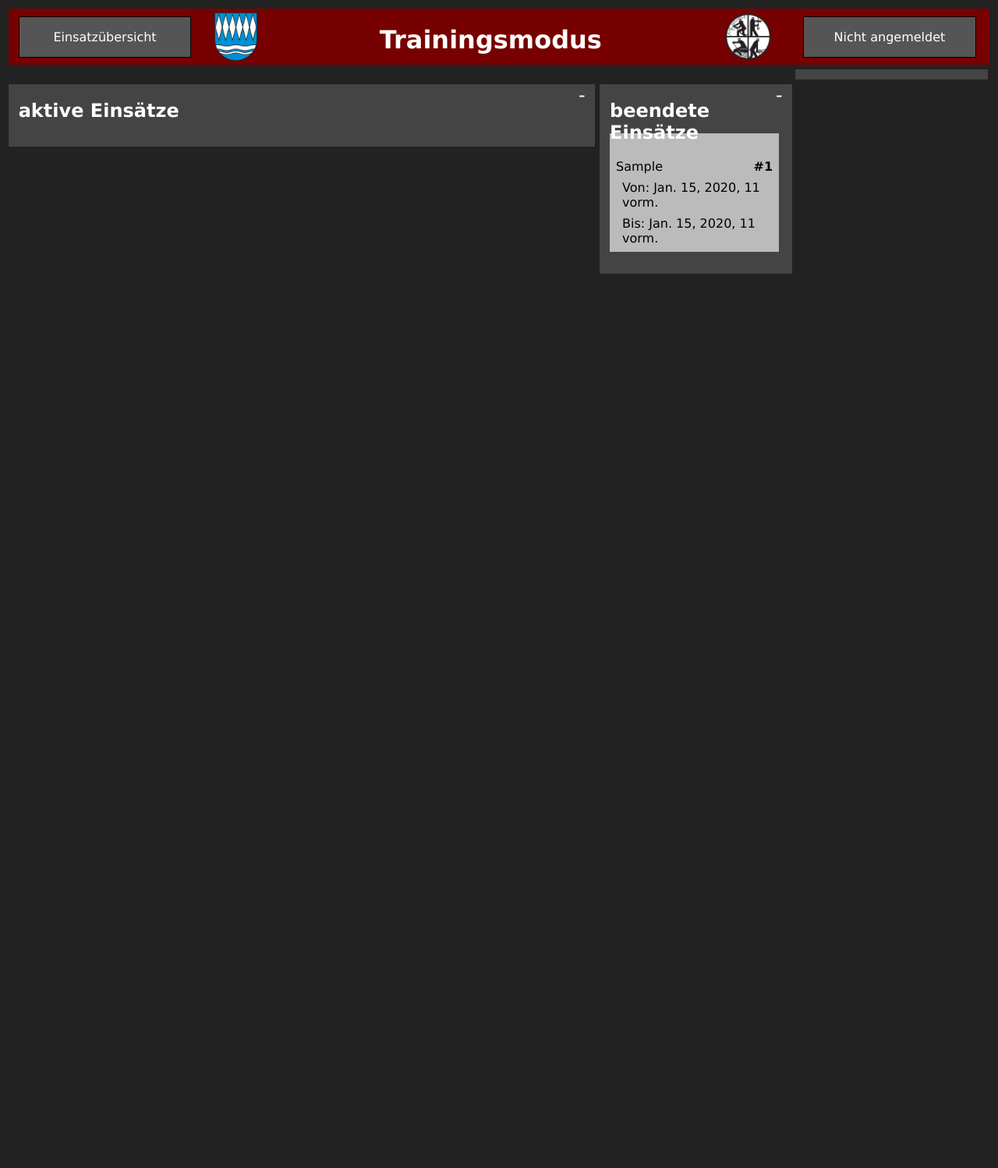
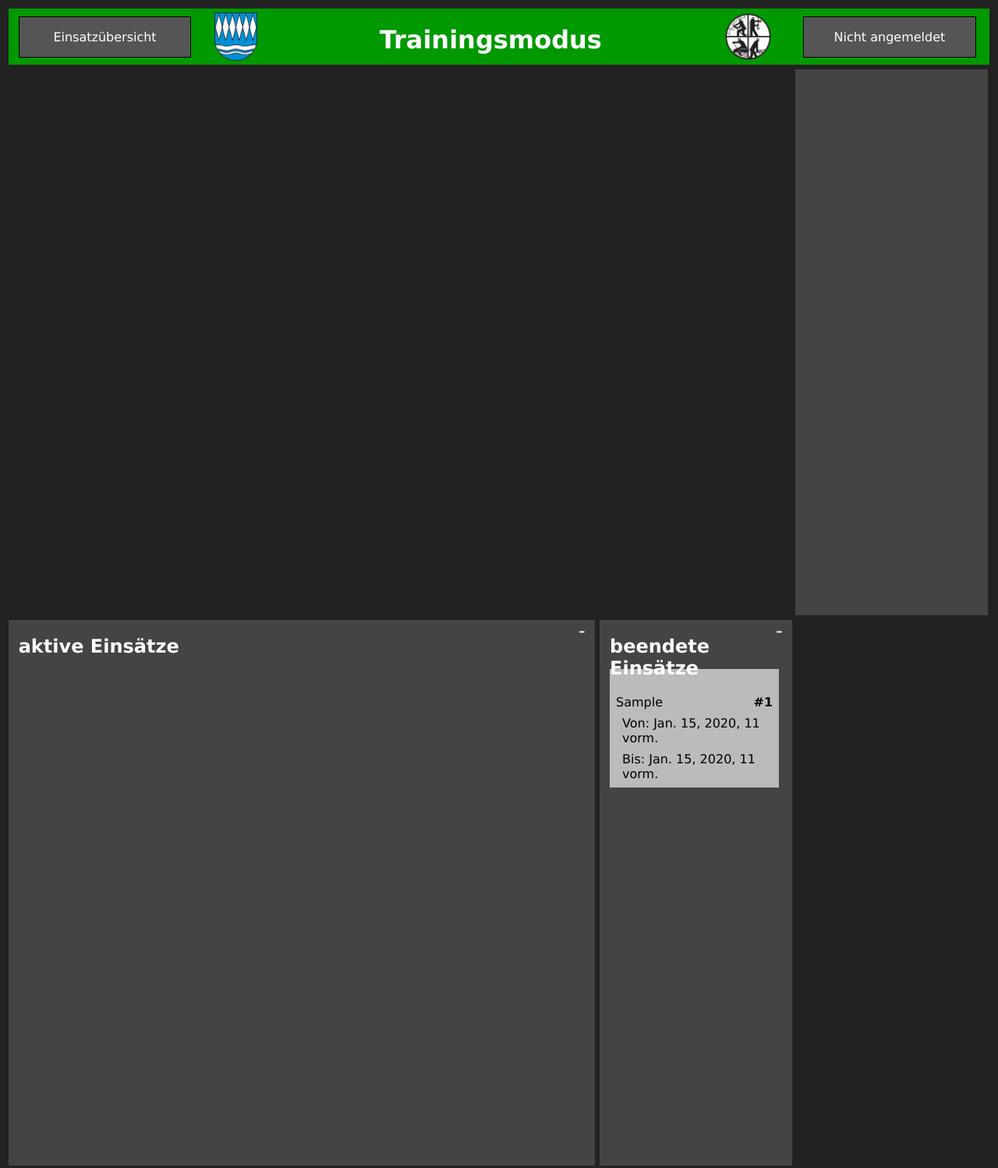
Before and after one commit to its-Marvin/Einsatzdoku, a Django app: page /doku/training/ in a window 1280 px wide. Shown: the whole page at 78% size. Before the commit the page ends 351 px from the top, so only its background shows below. Run offline with Django 3.2, Linux system fonts and the light colour scheme; tables that the repository leaves empty hold one stand-in row (values such as "Sample post").

Commit message:
optimized design based on user feedback

```diff
--- a/doku/static/doku/style.css
+++ b/doku/static/doku/style.css
@@ -20,9 +20,23 @@
 * {
   box-sizing: border-box;
 }
+
+::-webkit-scrollbar {
+    width: 1px;
+}
+
+::-webkit-scrollbar-track {
+  background: var(--highlight-text-color);
+}
+
+::-webkit-scrollbar-thumb {
+  background: var(--highlight-color);
+}
+
 div.Titel {
 	display: none;
 }
+
 div.header {
 	float: left;
 	width: 50%;
@@ -30,6 +44,7 @@
 	padding-left: 1%;
 	padding-right: 1%;
 }
+
 div.content { width: 100%; }
 
 .no-smartphone {display: none;}
@@ -39,6 +54,9 @@
 		height: 10%;
 		background-color: var(--sec-bg-color);
 		border: 3px solid var(--main-bg-color);
+		position: sticky;
+		top: 0;
+		z-index: 10;
 	}
 	div.header {
 		font-size: 100%;
@@ -61,6 +79,23 @@
 	.no-smartphone {
 	    display: block;
 	}
+
+	.linkesModul	{
+		width: 20% !important;
+	}
+
+	.mittleresModul {
+		width: 60% !important;
+	}
+
+	.rechtesModul {
+		width: 20% !important;
+	}
+
+	.Modul.rechtesModul, .Modul.mittleresModul, .Modul.linkesModul {
+	    overflow: auto;
+	    height: 90%;
+	}
 }
 
 div.Modul {
@@ -74,19 +109,6 @@
 	border: 3px solid var(--main-bg-color);
 	float: left;
 	width: 100%;
-}
-@media only screen and (min-width: 1000px) {
-	.linkesModul	{
-		width: 20% !important;
-	}
-
-	.mittleresModul {
-		width: 60% !important;
-	}
-
-	.rechtesModul {
-		width: 20% !important;
-	}
 }
 
 @media only screen and (min-width: 1400px) {
@@ -179,7 +201,10 @@
 
 .Wichtig {
 	background-color: var(--highlight-color) !important;
-	color: var(--highlight-text-color);
+	color: var(--highlight-text-color) !important;
+}
+.Training {
+    background-color: #009900 !important;
 }
 
 .SummePersonal div {
--- a/doku/templates/doku/base_generic.html
+++ b/doku/templates/doku/base_generic.html
@@ -12,7 +12,7 @@
 </body>
 	{% csrf_token %}
 	<!-- Menu -->
-	<div class="topmenu{% if training %} Wichtig{% endif %}">
+	<div class="topmenu{% if training %} Training{% endif %}">
 	<!-- Userinfo -->
 		<div class="header linkesModul">
 			<div class="dropdown">
```
